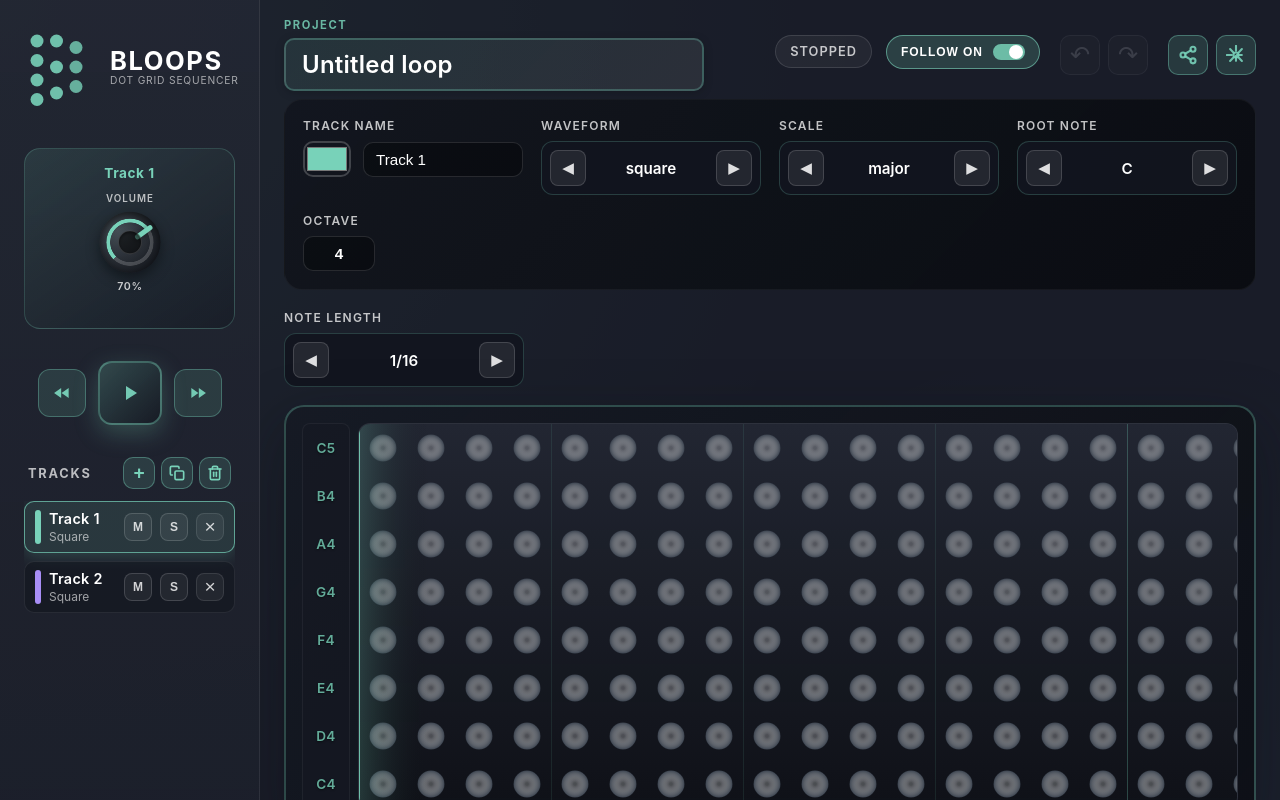
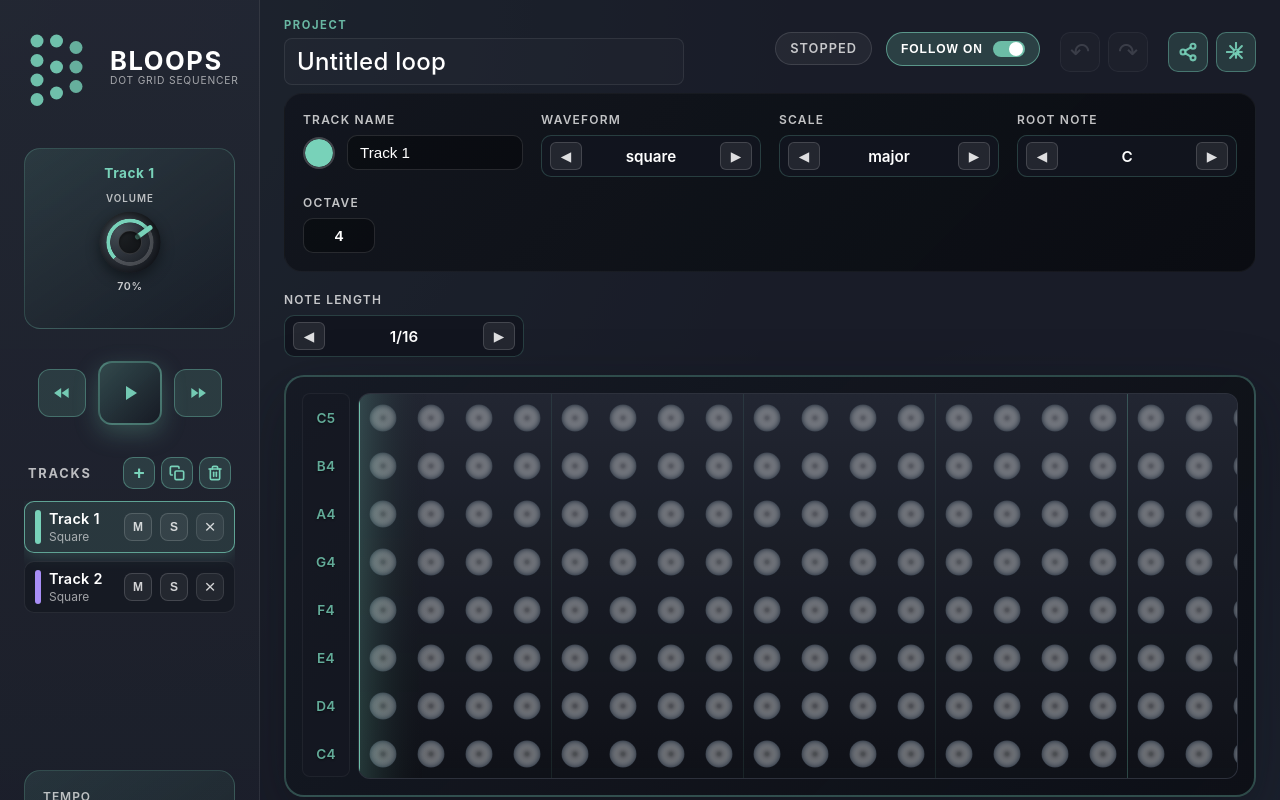
Before and after one commit to Gibson417/Bitloop, a Svelte app in the folder bloops_app/: page / in a window 1280 px wide. Shown: the top 800 px of the page. Built offline with nearby package versions, Linux system fonts and the light colour scheme.

Commit message:
Implement UI aesthetic refinements: subtle project name, compact selectors, circular color picker, click-outside menu dismissal
Co-authored-by: Gibson417 <142834301+Gibson417@users.noreply.github.com>

```diff
--- a/bloops_app/src/App.svelte
+++ b/bloops_app/src/App.svelte
@@ -1180,34 +1180,32 @@
 
   .project-name-input {
     margin: 0;
-    padding: 10px 16px;
+    padding: 8px 12px;
     font-size: 1.5rem;
-    font-weight: 600;
+    font-weight: 500;
     letter-spacing: 0.01em;
-    background: linear-gradient(135deg, rgba(var(--color-accent-rgb), 0.1), rgba(255, 255, 255, 0.08));
-    border: 2px solid rgba(var(--color-accent-rgb), 0.3);
-    border-radius: 10px;
+    background: rgba(255, 255, 255, 0.02);
+    border: 1px solid rgba(255, 255, 255, 0.08);
+    border-radius: 8px;
     color: #fff;
     font-family: inherit;
-    transition: all 0.2s ease;
+    transition: all 0.15s ease;
     width: 100%;
     max-width: 420px;
     cursor: text;
-    box-shadow: 0 2px 10px rgba(0, 0, 0, 0.2);
   }
 
   .project-name-input:hover {
-    background: linear-gradient(135deg, rgba(var(--color-accent-rgb), 0.15), rgba(255, 255, 255, 0.12));
-    border-color: rgba(var(--color-accent-rgb), 0.5);
+    background: rgba(255, 255, 255, 0.04);
+    border-color: rgba(var(--color-accent-rgb), 0.2);
     cursor: text;
-    box-shadow: 0 4px 14px rgba(var(--color-accent-rgb), 0.2);
   }
 
   .project-name-input:focus {
     outline: none;
-    background: linear-gradient(135deg, rgba(var(--color-accent-rgb), 0.18), rgba(255, 255, 255, 0.14));
-    border-color: rgba(var(--color-accent-rgb), 0.8);
-    box-shadow: 0 6px 18px rgba(var(--color-accent-rgb), 0.3);
+    background: rgba(255, 255, 255, 0.05);
+    border-color: rgba(var(--color-accent-rgb), 0.4);
+    box-shadow: 0 0 0 1px rgba(var(--color-accent-rgb), 0.2);
   }
 
   .header-actions {
--- a/bloops_app/src/components/ArrowSelector.svelte
+++ b/bloops_app/src/components/ArrowSelector.svelte
@@ -121,9 +121,9 @@
     align-items: center;
     gap: 10px;
     background: rgba(18, 22, 32, 0.9);
-    border-radius: 12px;
+    border-radius: 10px;
     border: 1px solid rgba(var(--color-accent-rgb), 0.22);
-    padding: 8px;
+    padding: 6px 8px;
     transition: border-color 0.2s ease, box-shadow 0.2s ease;
   }
 
@@ -136,13 +136,13 @@
     display: flex;
     align-items: center;
     justify-content: center;
-    width: 36px;
-    height: 36px;
-    border-radius: 8px;
+    width: 32px;
+    height: 28px;
+    border-radius: 6px;
     border: 1px solid rgba(255, 255, 255, 0.15);
     background: rgba(255, 255, 255, 0.08);
     color: rgba(255, 255, 255, 0.85);
-    font-size: 0.95rem;
+    font-size: 0.85rem;
     cursor: pointer;
     transition: all 0.2s ease;
     padding: 0;
--- a/bloops_app/src/components/SettingsMenu.svelte
+++ b/bloops_app/src/components/SettingsMenu.svelte
@@ -1,47 +1,53 @@
 <script>
-  import { onDestroy, onMount } from 'svelte';
+  import { onDestroy, tick } from 'svelte';
   import ThemeSelector from './ThemeSelector.svelte';
 
   let settingsMenuOpen = false;
   let settingsMenuEl;
 
-  const toggleSettingsMenu = (event) => {
+  const toggleSettingsMenu = async (event) => {
     event?.stopPropagation?.();
     settingsMenuOpen = !settingsMenuOpen;
+
+    if (settingsMenuOpen) {
+      // Wait for next tick, then add the click listener
+      await tick();
+      setTimeout(() => {
+        if (settingsMenuOpen) {
+          document.addEventListener('click', closeOnClickOutside, { once: false });
+        }
+      }, 0);
+    }
+  };
+
+  const closeOnClickOutside = (event) => {
+    const target = event.target;
+    if (settingsMenuEl && !settingsMenuEl.contains(target)) {
+      settingsMenuOpen = false;
+      document.removeEventListener('click', closeOnClickOutside);
+    }
   };
 
   const closeSettingsMenu = () => {
     settingsMenuOpen = false;
-  };
-
-  const handleDocumentClick = (event) => {
-    if (!settingsMenuOpen) return;
-    const target = event.target;
-    if (typeof Element !== 'undefined' && target instanceof Element) {
-      if (!settingsMenuEl?.contains(target)) {
-        settingsMenuOpen = false;
-      }
-    } else {
-      settingsMenuOpen = false;
-    }
+    document.removeEventListener('click', closeOnClickOutside);
   };
 
   const handleDocumentKeydown = (event) => {
     if (event.key === 'Escape' && settingsMenuOpen) {
       settingsMenuOpen = false;
+      document.removeEventListener('click', closeOnClickOutside);
     }
   };
 
-  onMount(() => {
-    if (typeof document !== 'undefined') {
-      document.addEventListener('click', handleDocumentClick);
-      document.addEventListener('keydown', handleDocumentKeydown);
-    }
-  });
+  // Add keyboard listener on mount
+  if (typeof document !== 'undefined') {
+    document.addEventListener('keydown', handleDocumentKeydown);
+  }
 
   onDestroy(() => {
     if (typeof document !== 'undefined') {
-      document.removeEventListener('click', handleDocumentClick);
+      document.removeEventListener('click', closeOnClickOutside);
       document.removeEventListener('keydown', handleDocumentKeydown);
     }
   });
--- a/bloops_app/src/components/ShareMenu.svelte
+++ b/bloops_app/src/components/ShareMenu.svelte
@@ -1,5 +1,5 @@
 <script>
-  import { createEventDispatcher, onDestroy, onMount } from 'svelte';
+  import { createEventDispatcher, onDestroy, tick } from 'svelte';
 
   export let shareStatus = 'idle';
   export let shareMessage = '';
@@ -11,13 +11,32 @@
   let shareMenuEl;
   let importInput;
 
-  const toggleShareMenu = (event) => {
+  const toggleShareMenu = async (event) => {
     event?.stopPropagation?.();
     shareMenuOpen = !shareMenuOpen;
+
+    if (shareMenuOpen) {
+      // Wait for next tick, then add the click listener
+      await tick();
+      setTimeout(() => {
+        if (shareMenuOpen) {
+          document.addEventListener('click', closeOnClickOutside, { once: false });
+        }
+      }, 0);
+    }
+  };
+
+  const closeOnClickOutside = (event) => {
+    const target = event.target;
+    if (shareMenuEl && !shareMenuEl.contains(target)) {
+      shareMenuOpen = false;
+      document.removeEventListener('click', closeOnClickOutside);
+    }
   };
 
   const closeShareMenu = () => {
     shareMenuOpen = false;
+    document.removeEventListener('click', closeOnClickOutside);
   };
 
   const handleShare = () => {
@@ -55,21 +74,10 @@
     event.target.value = '';
   };
 
-  const handleDocumentClick = (event) => {
-    if (!shareMenuOpen) return;
-    const target = event.target;
-    if (typeof Element !== 'undefined' && target instanceof Element) {
-      if (!shareMenuEl?.contains(target)) {
-        shareMenuOpen = false;
-      }
-    } else {
-      shareMenuOpen = false;
-    }
-  };
-
   const handleDocumentKeydown = (event) => {
     if (event.key === 'Escape' && shareMenuOpen) {
       shareMenuOpen = false;
+      document.removeEventListener('click', closeOnClickOutside);
     }
   };
 
@@ -77,16 +85,14 @@
     event.target.select?.();
   };
 
-  onMount(() => {
-    if (typeof document !== 'undefined') {
-      document.addEventListener('click', handleDocumentClick);
-      document.addEventListener('keydown', handleDocumentKeydown);
-    }
-  });
+  // Add keyboard listener on mount
+  if (typeof document !== 'undefined') {
+    document.addEventListener('keydown', handleDocumentKeydown);
+  }
 
   onDestroy(() => {
     if (typeof document !== 'undefined') {
-      document.removeEventListener('click', handleDocumentClick);
+      document.removeEventListener('click', closeOnClickOutside);
       document.removeEventListener('keydown', handleDocumentKeydown);
     }
   });
--- a/bloops_app/src/components/TrackControls.svelte
+++ b/bloops_app/src/components/TrackControls.svelte
@@ -218,18 +218,39 @@
   }
 
   .name-color-group input[type='color'] {
-    width: 48px;
-    height: 36px;
+    width: 32px;
+    height: 32px;
     border: 2px solid rgba(255, 255, 255, 0.2);
-    border-radius: 10px;
+    border-radius: 50%;
     padding: 0;
     background: none;
     cursor: pointer;
     flex-shrink: 0;
+    overflow: hidden;
+  }
+
+  .name-color-group input[type='color']::-webkit-color-swatch-wrapper {
+    padding: 0;
+  }
+
+  .name-color-group input[type='color']::-webkit-color-swatch {
+    border: none;
+    border-radius: 50%;
+  }
+
+  .name-color-group input[type='color']::-moz-color-swatch {
+    border: none;
+    border-radius: 50%;
   }
 
   .name-color-group input[type='color']:hover {
     border-color: rgba(var(--color-accent-rgb), 0.5);
+    transform: scale(1.05);
+  }
+
+  .name-color-group input[type='color']:focus-visible {
+    outline: 2px solid rgba(var(--color-accent-rgb), 0.8);
+    outline-offset: 2px;
   }
 
   select,
```
